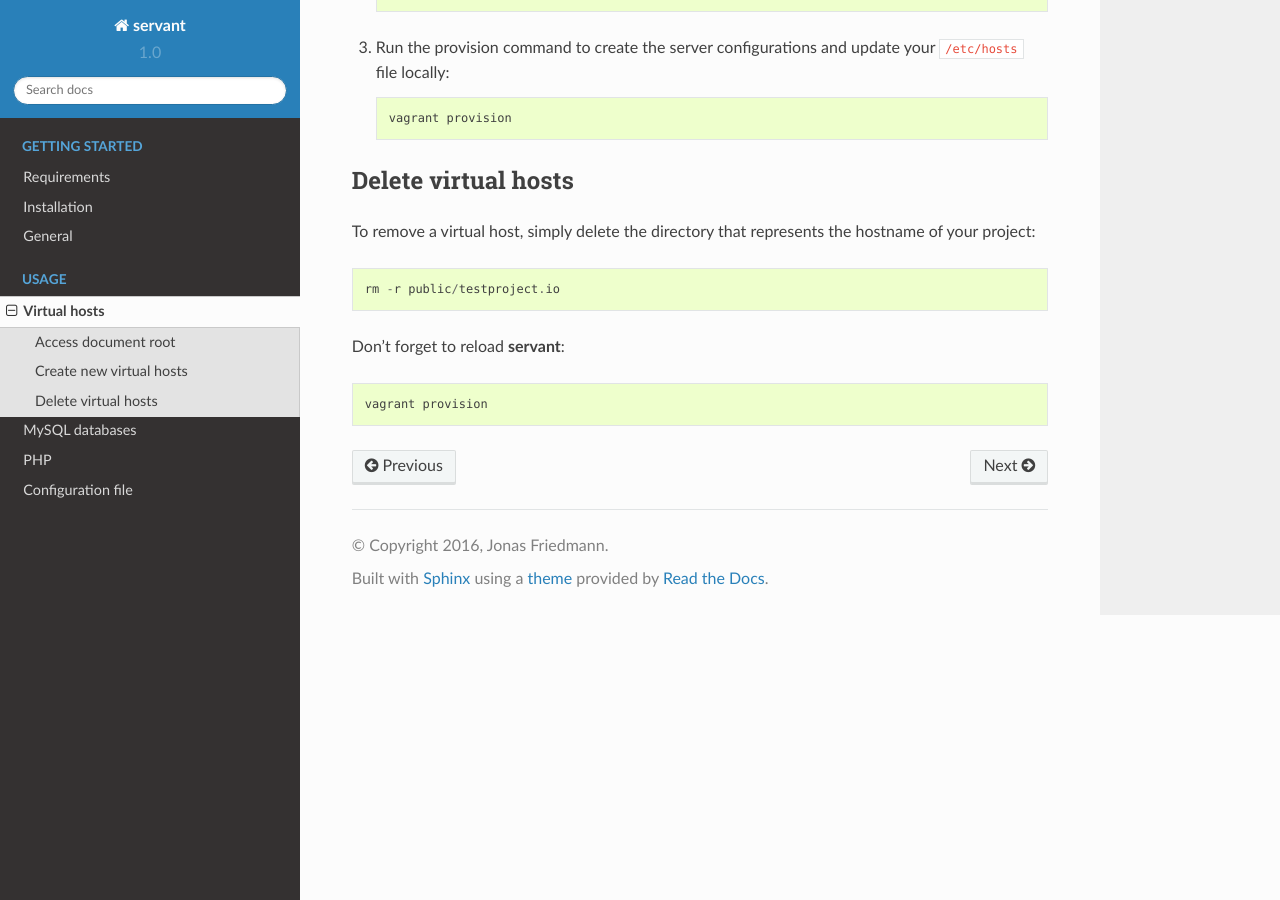
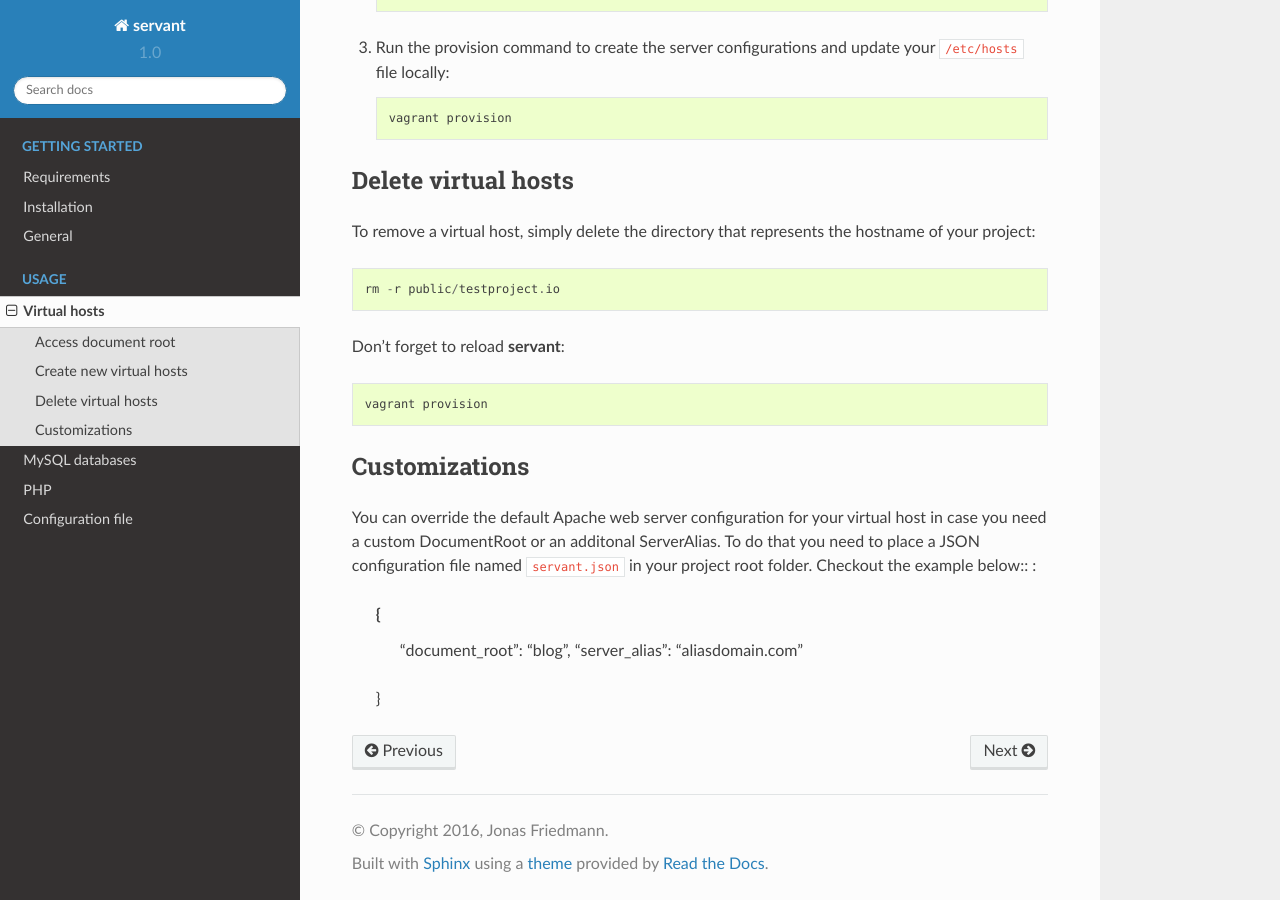
Before and after one commit to frdmn/servant, a Sphinx documentation site: the page built from docs/vhosts.rst, in a window 1280 px wide and 900 px high, scrolled down 611 px. Built offline with Sphinx 7.4.7 and the Read the Docs theme 2.0.0, drawn with Linux system fonts in a browser that asks for light colours.

Commit message:
Add docs for custom vhosts

```diff
--- a/docs/vhosts.rst
+++ b/docs/vhosts.rst
@@ -35,3 +35,13 @@ To remove a virtual host, simply delete the directory that represents the hostna
 Don't forget to reload **servant**: ::
 
     vagrant provision
+
+Customizations
+~~~~~~~~~~~~~~
+
+You can override the default Apache web server configuration for your virtual host in case you need a custom DocumentRoot or an additonal ServerAlias. To do that you need to place a JSON configuration file named ``servant.json`` in your project root folder. Checkout the example below:: :
+
+  {
+    "document_root": "blog",
+    "server_alias": "aliasdomain.com"
+  }
```
